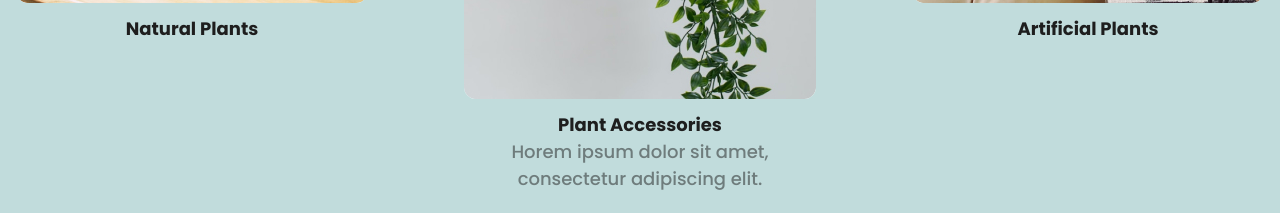
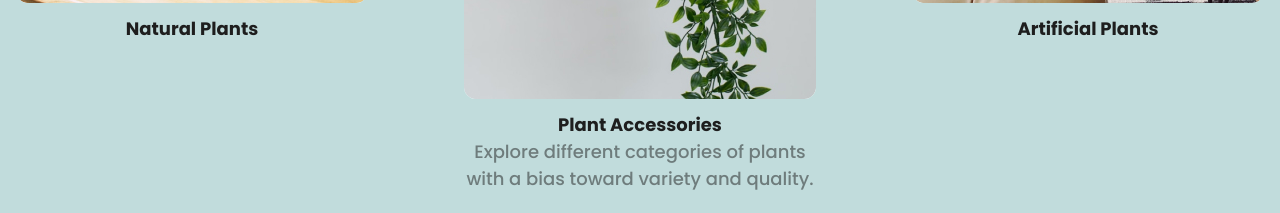
Before and after one commit to Isterya/green-mind, a website: page src/index.html in a window 1280 px wide. Shown: the part 2360-2573 px from the top of the page. Drawn offline with nearby package versions, Linux system fonts and the light colour scheme; files that its build step writes are made by us from their sources; files whose address does not match are found by name.

Commit message:
v1.0: production version

```diff
--- a/src/index.html
+++ b/src/index.html
@@ -257,7 +257,8 @@
               />
               <h3 class="categories-item__title">Plant Accessories</h3>
               <p class="categories-item__descr">
-                Horem ipsum dolor sit amet, consectetur adipiscing elit.
+                Explore different categories of plants with a bias toward
+                variety and quality.
               </p>
 
               <a
```
Also changed, not shown: dist/index.html.
